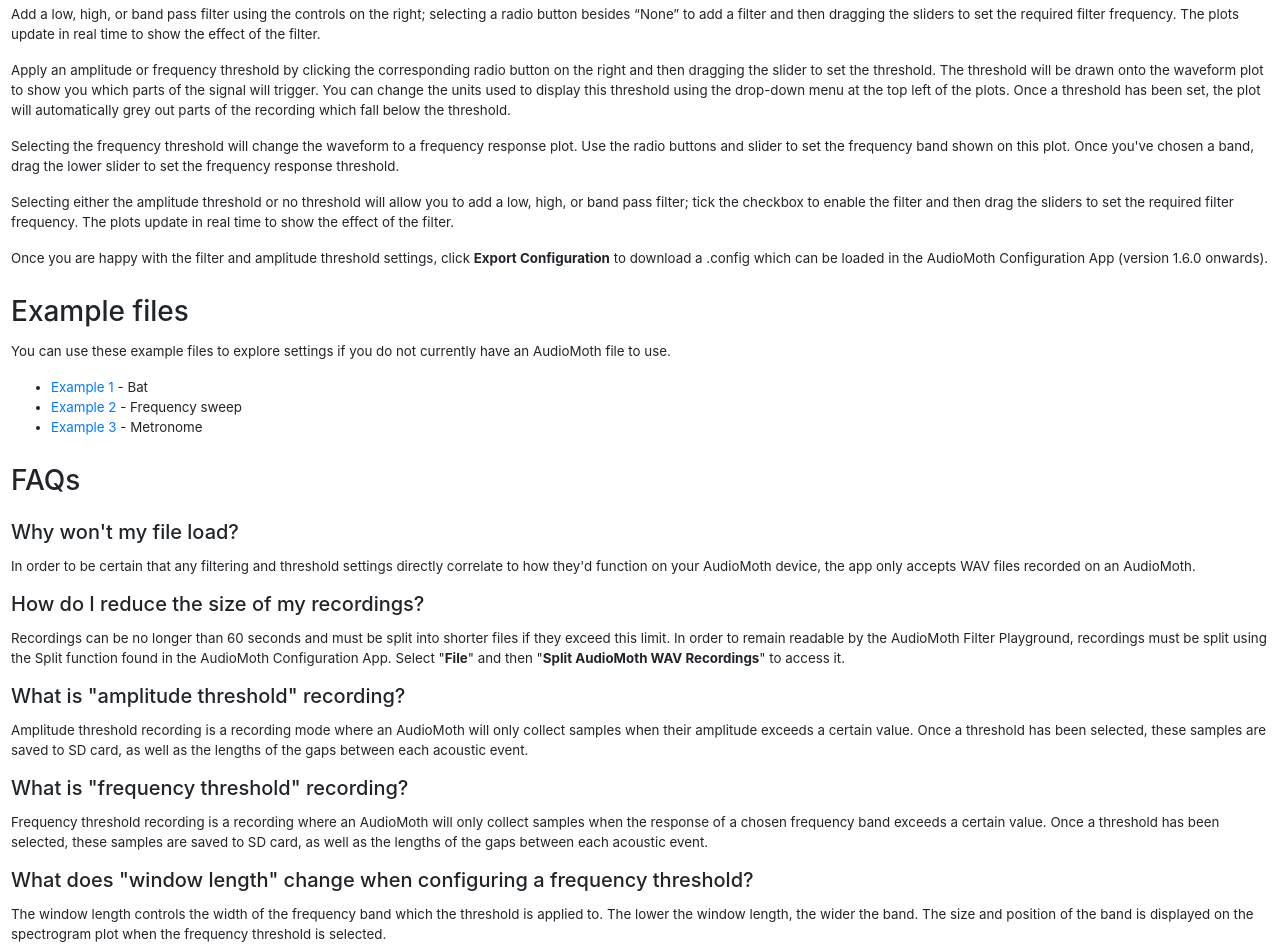
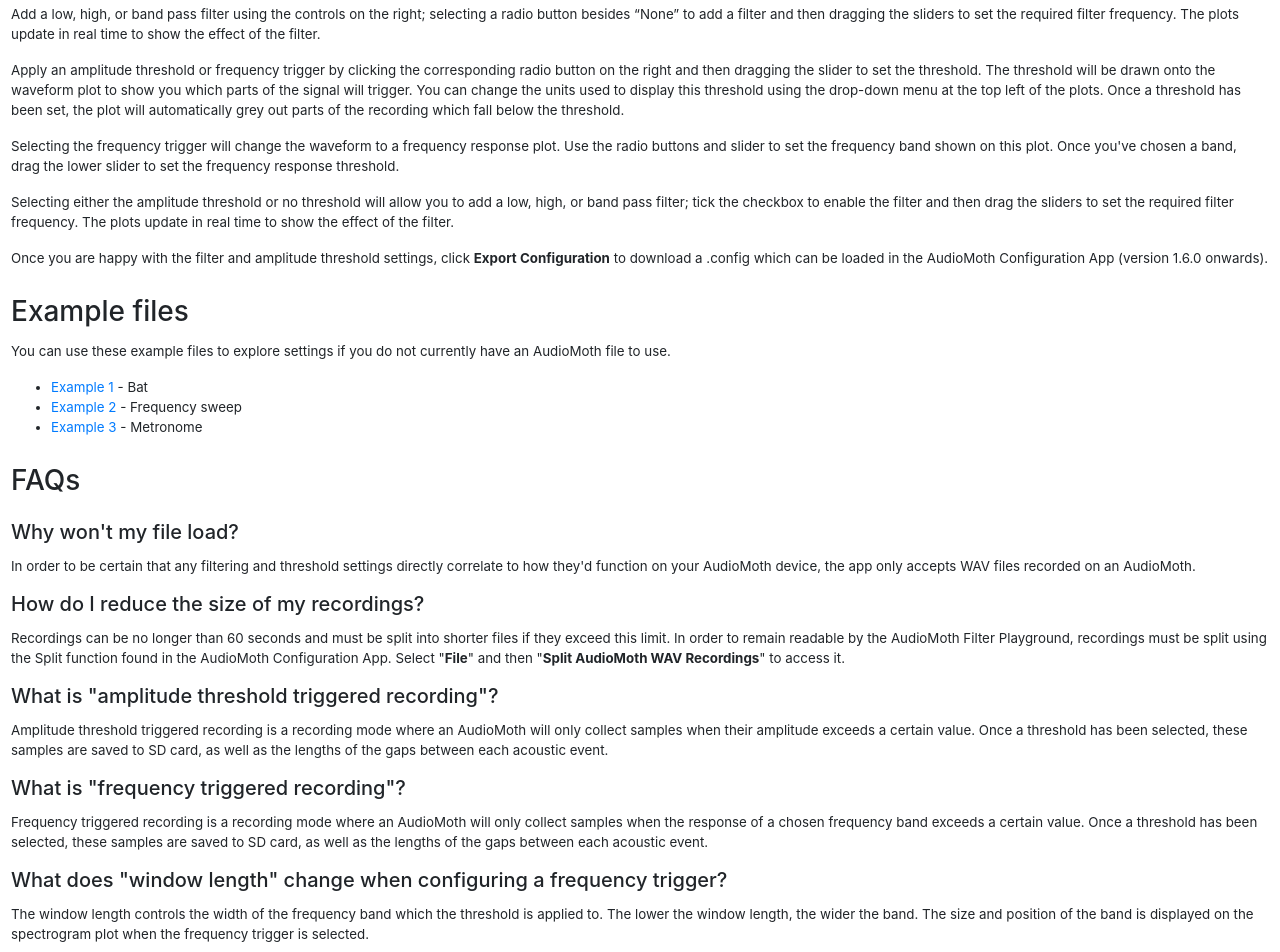
Before and after one commit to OpenAcousticDevices/AudioMoth-Play, a website with bundled scripts: page index.html in a window 1280 px wide. Shown: the part 1320-2272 px from the top of the page. Built offline with nearby package versions, Linux system fonts and the light colour scheme; files whose address does not match are found by name.

Commit message:
Update FAQ

```diff
--- a/index.html
+++ b/index.html
@@ -606,9 +606,9 @@
 
                     <p>Add a low, high, or band pass filter using the controls on the right; selecting a radio button besides “None” to add a filter and then dragging the sliders to set the required filter frequency. The plots update in real time to show the effect of the filter.</p>
 
-                    <p>Apply an amplitude or frequency threshold by clicking the corresponding radio button on the right and then dragging the slider to set the threshold. The threshold will be drawn onto the waveform plot to show you which parts of the signal will trigger. You can change the units used to display this threshold using the drop-down menu at the top left of the plots. Once a threshold has been set, the plot will automatically grey out parts of the recording which fall below the threshold.</p>
+                    <p>Apply an amplitude threshold or frequency trigger by clicking the corresponding radio button on the right and then dragging the slider to set the threshold. The threshold will be drawn onto the waveform plot to show you which parts of the signal will trigger. You can change the units used to display this threshold using the drop-down menu at the top left of the plots. Once a threshold has been set, the plot will automatically grey out parts of the recording which fall below the threshold.</p>
 
-                    <p>Selecting the frequency threshold will change the waveform to a frequency response plot. Use the radio buttons and slider to set the frequency band shown on this plot. Once you've chosen a band, drag the lower slider to set the frequency response threshold.</p>
+                    <p>Selecting the frequency trigger will change the waveform to a frequency response plot. Use the radio buttons and slider to set the frequency band shown on this plot. Once you've chosen a band, drag the lower slider to set the frequency response threshold.</p>
 
                     <p>Selecting either the amplitude threshold or no threshold will allow you to add a low, high, or band pass filter; tick the checkbox to enable the filter and then drag the sliders to set the required filter frequency. The plots update in real time to show the effect of the filter.</p>
 
@@ -662,34 +662,34 @@
 
             <div class="row justify-content-md-center" style="margin-top: 15px;">
                 <div class="col total-width">
-                    <h5>What is "amplitude threshold" recording?</h5>
+                    <h5>What is "amplitude threshold triggered recording"?</h5>
                 </div>
             </div>
             <div class="row justify-content-md-center" style="margin-top: 5px;">
                 <div class="col total-width">
-                    Amplitude threshold recording is a recording mode where an AudioMoth will only collect samples when their amplitude exceeds a certain value. Once a threshold has been selected, these samples are saved to SD card, as well as the lengths of the gaps between each acoustic event.
+                    Amplitude threshold triggered recording is a recording mode where an AudioMoth will only collect samples when their amplitude exceeds a certain value. Once a threshold has been selected, these samples are saved to SD card, as well as the lengths of the gaps between each acoustic event.
                 </div>
             </div>
 
             <div class="row justify-content-md-center" style="margin-top: 15px;">
                 <div class="col total-width">
-                    <h5>What is "frequency threshold" recording?</h5>
+                    <h5>What is "frequency triggered recording"?</h5>
                 </div>
             </div>
             <div class="row justify-content-md-center" style="margin-top: 5px;">
                 <div class="col total-width">
-                    Frequency threshold recording is a recording where an AudioMoth will only collect samples when the response of a chosen frequency band exceeds a certain value. Once a threshold has been selected, these samples are saved to SD card, as well as the lengths of the gaps between each acoustic event.
+                    Frequency triggered recording is a recording mode where an AudioMoth will only collect samples when the response of a chosen frequency band exceeds a certain value. Once a threshold has been selected, these samples are saved to SD card, as well as the lengths of the gaps between each acoustic event.
                 </div>
             </div>
 
             <div class="row justify-content-md-center" style="margin-top: 15px;">
                 <div class="col total-width">
-                    <h5>What does "window length" change when configuring a frequency threshold?</h5>
+                    <h5>What does "window length" change when configuring a frequency trigger?</h5>
                 </div>
             </div>
             <div class="row justify-content-md-center" style="margin-top: 5px;">
                 <div class="col total-width">
-                    The window length controls the width of the frequency band which the threshold is applied to. The lower the window length, the wider the band. The size and position of the band is displayed on the spectrogram plot when the frequency threshold is selected.
+                    The window length controls the width of the frequency band which the threshold is applied to. The lower the window length, the wider the band. The size and position of the band is displayed on the spectrogram plot when the frequency trigger is selected.
                 </div>
             </div>
 
```
